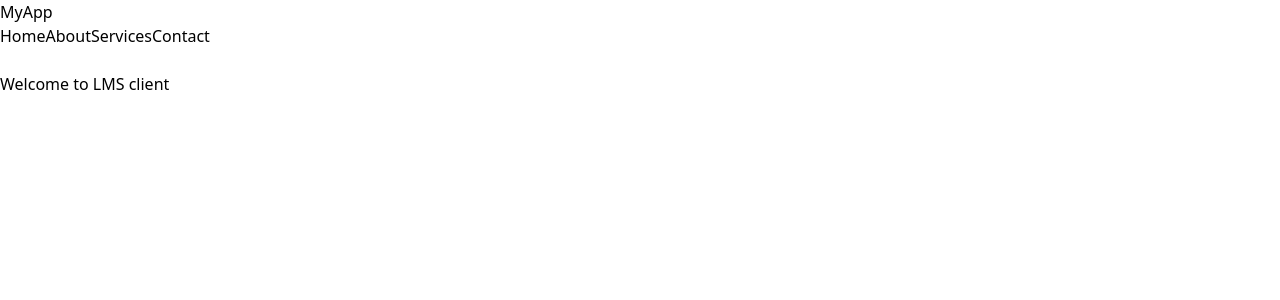
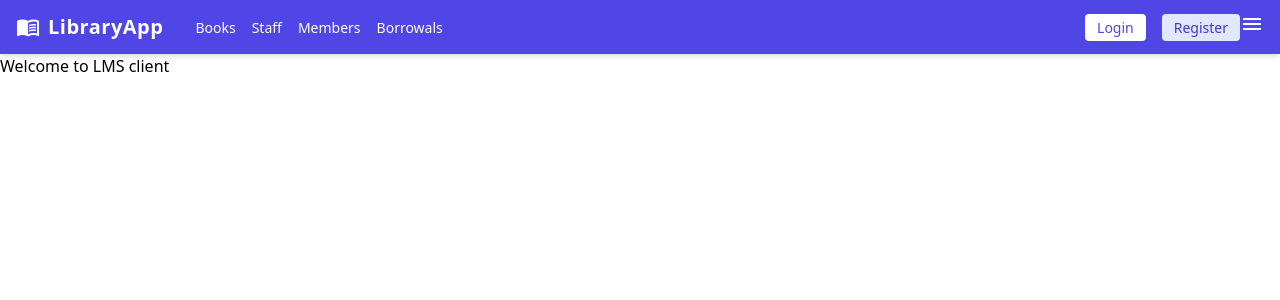
Before and after one commit to buddhika85/LibraryManagementSystem_2025, an Angular app in the folder client/: page / in a window 1280 px wide. Shown: the top 300 px of the page. Built offline with nearby package versions, Linux system fonts and the light colour scheme.

Commit message:
Angular Header Compoenent Added

```diff
--- a/client/src/app/layout/header/header.component.html
+++ b/client/src/app/layout/header/header.component.html
@@ -1,39 +1,41 @@
-<header class="bg-white shadow-md">
-    <div class="max-w-7xl mx-auto px-4 sm:px-6 lg:px-8">
-      <div class="flex justify-between items-center h-16">
-        <!-- Logo -->
-        <div class="flex-shrink-0">
-          <a href="/" class="text-xl font-bold text-gray-800">MyApp</a>
-        </div>
+<header class="header">
+  <div class="header-container">
 
-        <!-- Desktop Navigation -->
-        <div class="hidden md:flex space-x-8">
-          <a href="#" class="text-gray-600 hover:text-blue-500 transition">Home</a>
-          <a href="#" class="text-gray-600 hover:text-blue-500 transition">About</a>
-          <a href="#" class="text-gray-600 hover:text-blue-500 transition">Services</a>
-          <a href="#" class="text-gray-600 hover:text-blue-500 transition">Contact</a>
-        </div>
+    <!-- Logo -->
+    <div class="logo">
+      <mat-icon>menu_book</mat-icon>
+      <span class="logo-text">LibraryApp</span>
+    </div>
 
-        <!-- Mobile menu button -->
-        <div class="md:hidden">
-          <button (click)="toggleMenu()" class="text-gray-600 hover:text-blue-500 focus:outline-none">
-            <svg class="h-6 w-6" fill="none" stroke="currentColor" viewBox="0 0 24 24"
-                 xmlns="http://www.w3.org/2000/svg">
-              <path stroke-linecap="round" stroke-linejoin="round" stroke-width="2"
-                    d="M4 6h16M4 12h16M4 18h16"></path>
-            </svg>
-          </button>
-        </div>
+    <!-- Desktop Nav -->
+    <div class="nav-wrapper">
+      <!-- Centered links -->
+      <nav class="main-nav">
+        <a routerLink="/home">Books</a>
+        <a routerLink="/home">Staff</a>
+        <a routerLink="/home">Members</a>
+        <a routerLink="/home">Borrowals</a>
+      </nav>
+
+      <!-- Right-aligned Auth buttons -->
+      <div class="auth-links">
+        <a routerLink="/login" class="login-btn">Login</a>
+        <a routerLink="/register" class="register-btn">Register</a>
       </div>
     </div>
 
-    <!-- Mobile Navigation -->
-    @if (menuOpen) {
-      <div class="md:hidden px-4 pb-4">
-        <a href="#" class="block py-2 text-gray-600 hover:text-blue-500">Home</a>
-        <a href="#" class="block py-2 text-gray-600 hover:text-blue-500">About</a>
-        <a href="#" class="block py-2 text-gray-600 hover:text-blue-500">Services</a>
-        <a href="#" class="block py-2 text-gray-600 hover:text-blue-500">Contact</a>
-      </div>
-    }
-  </header>
+    <!-- Mobile toggle -->
+    <div class="mobile-menu-btn md:hidden">
+      <button (click)="toggleMenu()">
+        <mat-icon>menu</mat-icon>
+      </button>
+    </div>
+  </div>
+
+  <!-- Mobile Nav Menu -->
+  <div *ngIf="menuOpen" class="mobile-nav">
+    <a routerLink="/home">Home</a>
+    <a routerLink="/login">Login</a>
+    <a routerLink="/register">Register</a>
+  </div>
+</header>
--- a/client/src/app/layout/header/header.component.scss
+++ b/client/src/app/layout/header/header.component.scss
@@ -0,0 +1,48 @@
+.header {
+    @apply bg-indigo-600 text-white shadow-md;
+  }
+
+  .header-container {
+    @apply max-w-7xl mx-auto px-4 py-3 flex justify-between items-center;
+  }
+
+  .logo {
+    @apply flex items-center space-x-2;
+  }
+
+  .logo-text {
+    @apply text-xl font-semibold tracking-wide;
+  }
+
+  .nav-wrapper {
+    @apply hidden md:flex justify-between flex-1 ml-6 items-center;
+  }
+
+  .main-nav a {
+    @apply text-sm font-medium hover:text-gray-300 transition cursor-pointer;
+    @apply mx-2;
+  }
+
+  .auth-links {
+    @apply space-x-4;
+  }
+
+  .login-btn {
+    @apply bg-white text-indigo-600 px-3 py-1 rounded hover:bg-gray-100 transition cursor-pointer text-sm;
+  }
+
+  .register-btn {
+    @apply bg-indigo-100 text-indigo-700 px-3 py-1 rounded hover:bg-indigo-200 transition cursor-pointer text-sm;
+  }
+
+  .mobile-menu-btn button {
+    @apply text-white focus:outline-none;
+  }
+
+  .mobile-nav {
+    @apply md:hidden bg-indigo-700 text-white px-4 pb-4 space-y-2;
+  }
+
+  .mobile-nav a {
+    @apply block py-1 hover:text-gray-300 cursor-pointer;
+  }
--- a/client/src/app/layout/header/header.component.ts
+++ b/client/src/app/layout/header/header.component.ts
@@ -1,9 +1,11 @@
+import { CommonModule } from '@angular/common';
 import { Component } from '@angular/core';
+import { MatIcon } from '@angular/material/icon';
 
 @Component({
   selector: 'app-header',
   standalone: true,
-  imports: [],
+  imports: [ MatIcon, CommonModule],
   templateUrl: './header.component.html',
   styleUrl: './header.component.scss'
 })
```
